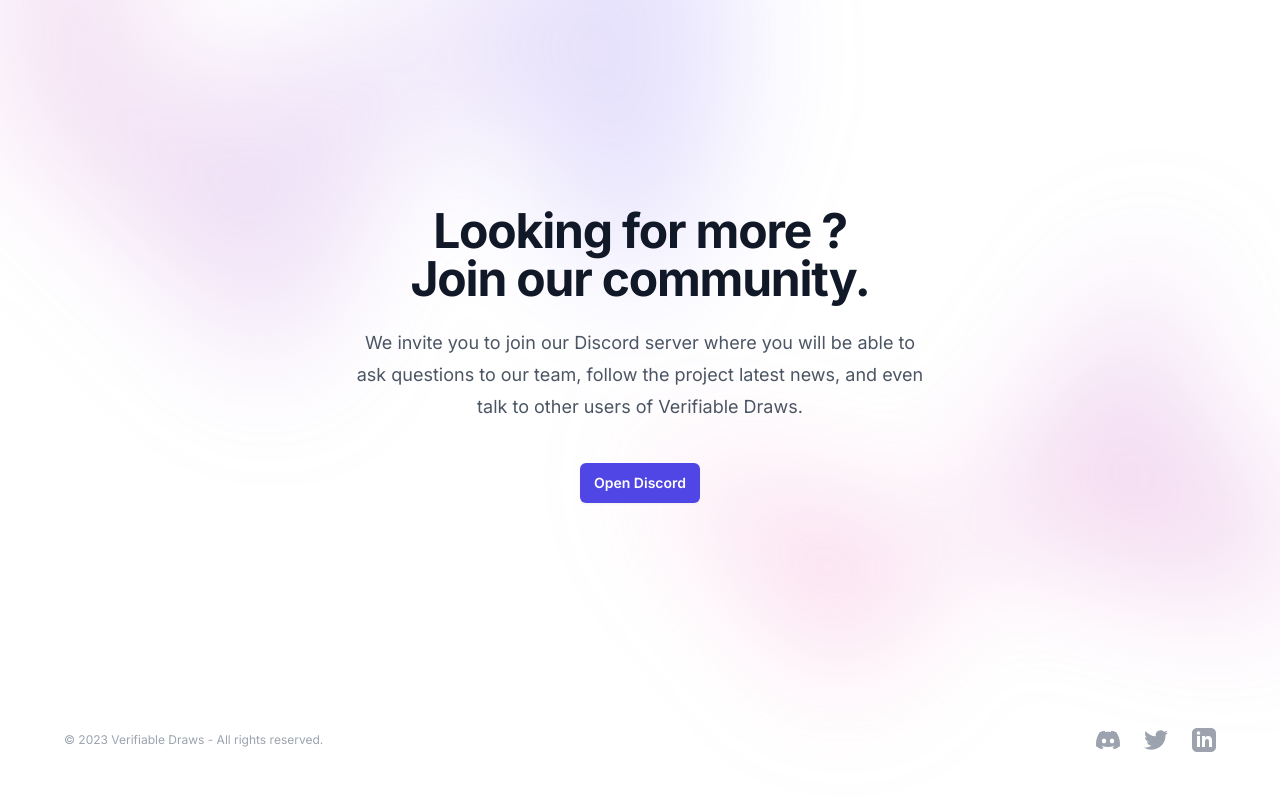
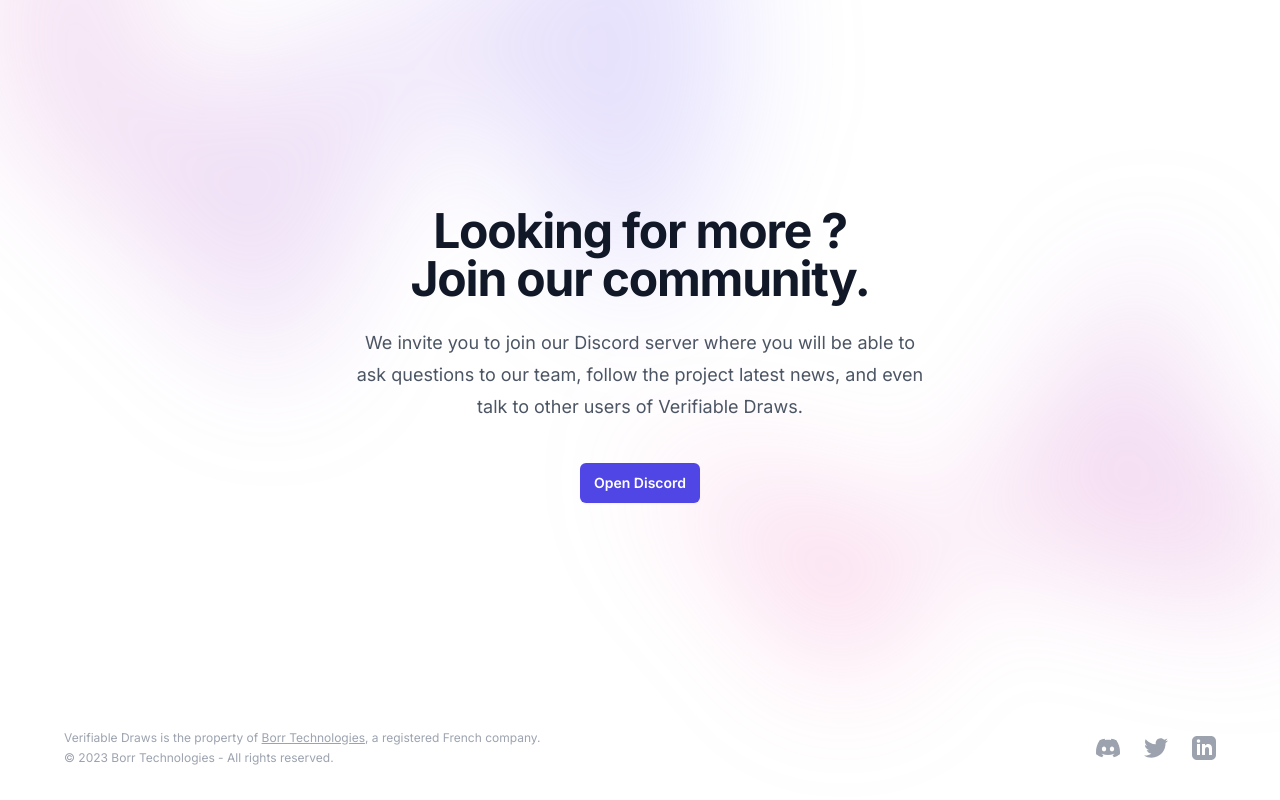
Before and after one commit to lancelot-c/verifiable-draws-website, a Next.js app: page / in a window 1280 px wide. Shown: the part 4221-5021 px from the top of the page. Built offline with nearby package versions, Linux system fonts and the light colour scheme.

Commit message:
added borr technologies mother company

```diff
--- a/src/app/layout.tsx
+++ b/src/app/layout.tsx
@@ -214,7 +214,8 @@ export default function RootLayout({
                             ))}
                         </div>
                         <p className="mt-8 text-xs leading-5 text-gray-400 md:order-1 md:mt-0">
-                            &copy; 2023 Verifiable Draws - All rights reserved.
+                            Verifiable Draws is the property of <Link href="https://www.borr.tech/" target="_blank" className="underline hover:text-gray-500">Borr Technologies</Link>, a registered French company.<br />
+                            &copy; 2023 Borr Technologies - All rights reserved.
                         </p>
                     </div>
                 </div>
```
